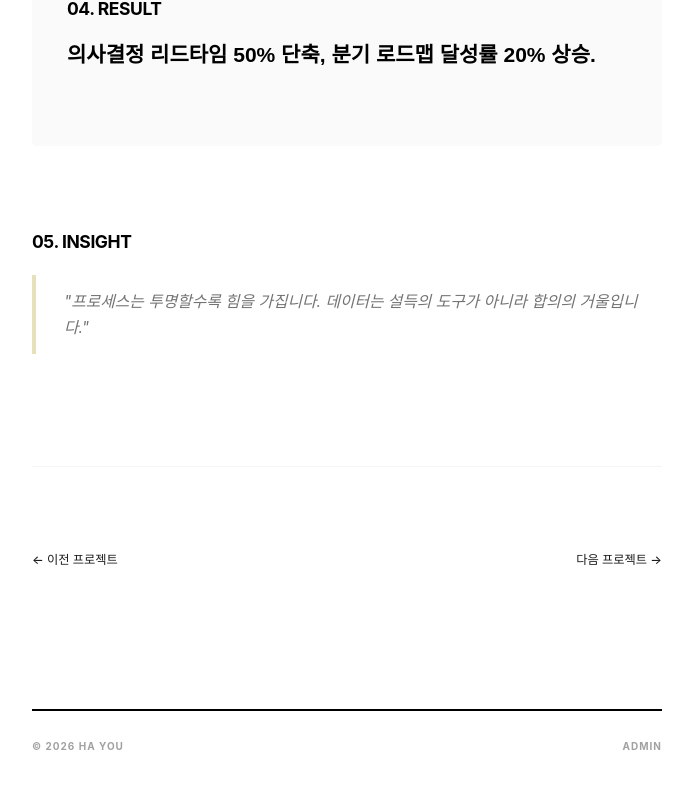
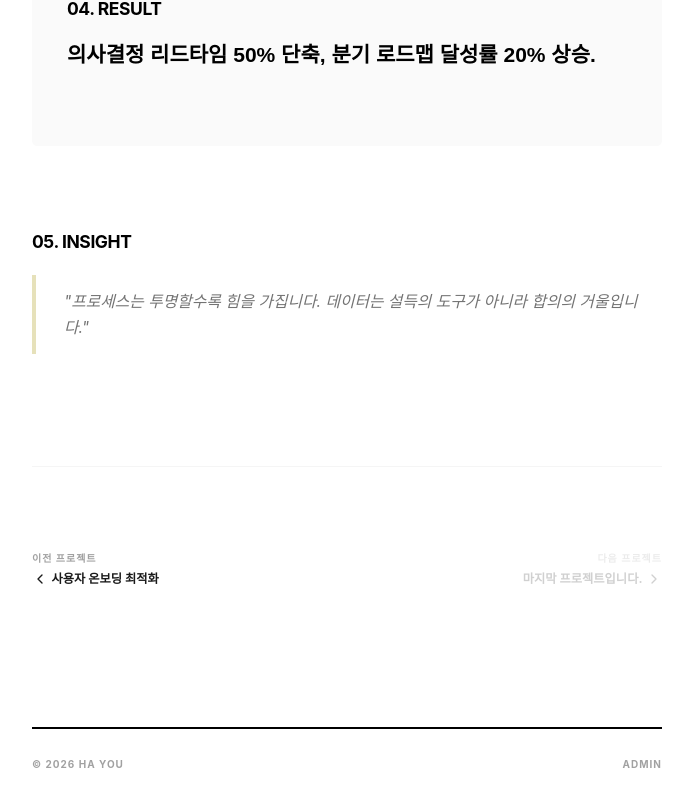
Before and after one commit to flowmapyouer-cmyk/-, a React (Vite) app: page /project/data-driven-backlog-management in a window 1280 px wide. Shown: the part 1365-2172 px from the top of the page, without its empty margins (293-985 px from the left). Built offline with nearby package versions, Linux system fonts and the light colour scheme.

Commit message:
feat: Add project navigation and update redirects
Implements navigation between project details using previous and next links.
Filters projects to only show published ones for navigation.
Updates _redirects file to ensure SPA routing works correctly.

```diff
--- a/src/pages/ProjectDetail.tsx
+++ b/src/pages/ProjectDetail.tsx
@@ -1,14 +1,24 @@
 import { useParams, Link } from 'react-router-dom';
 import { motion } from 'motion/react';
-import { ArrowLeft } from 'lucide-react';
+import { ArrowLeft, ChevronLeft, ChevronRight } from 'lucide-react';
 import { useData } from '../context/DataContext';
+import { useMemo } from 'react';
 
 export default function ProjectDetail() {
   const { slug } = useParams();
   const { projects } = useData();
-  const project = projects.find(p => p.slug === slug);
 
-  if (!project) return <div>Project not found</div>;
+  const publishedProjects = useMemo(() => {
+    return projects.filter(p => p.published);
+  }, [projects]);
+
+  const currentIndex = publishedProjects.findIndex(p => p.slug === slug);
+  const project = publishedProjects[currentIndex];
+
+  const prevProject = currentIndex > 0 ? publishedProjects[currentIndex - 1] : null;
+  const nextProject = currentIndex < publishedProjects.length - 1 ? publishedProjects[currentIndex + 1] : null;
+
+  if (!project) return <div className="min-h-screen flex items-center justify-center font-bold">프로젝트를 찾을 수 없습니다.</div>;
 
   return (
     <motion.div
@@ -16,8 +26,8 @@ export default function ProjectDetail() {
       animate={{ opacity: 1 }}
       className="max-w-screen-md mx-auto px-6 py-24"
     >
-      <Link to="/" className="inline-flex items-center gap-2 text-sm text-neutral-400 hover:text-black mb-12 transition-colors">
-        <ArrowLeft size={16} /> 홈으로 돌아가기
+      <Link to="/work" className="inline-flex items-center gap-2 text-sm text-neutral-400 hover:text-black mb-12 transition-colors font-bold uppercase tracking-tight">
+        <ArrowLeft size={16} /> 전체 프로젝트로 돌아가기
       </Link>
 
       <header className="mb-20">
@@ -76,9 +86,41 @@ export default function ProjectDetail() {
       </article>
 
       <footer className="pt-24 border-t border-neutral-100">
-        <div className="flex justify-between items-center text-sm mb-20">
-          <Link to="/" className="font-medium hover:underline">← 이전 프로젝트</Link>
-          <Link to="/" className="font-medium hover:underline">다음 프로젝트 →</Link>
+        <div className="flex justify-between items-center mb-20">
+          <div>
+            {prevProject ? (
+              <Link to={`/project/${prevProject.slug}`} className="group block">
+                <span className="text-[10px] font-bold text-neutral-400 uppercase tracking-widest block mb-1">이전 프로젝트</span>
+                <span className="text-sm font-bold group-hover:text-brand transition-colors flex items-center gap-1">
+                  <ChevronLeft size={16} /> {prevProject.title}
+                </span>
+              </Link>
+            ) : (
+              <div className="opacity-20 pointer-events-none">
+                <span className="text-[10px] font-bold text-neutral-400 uppercase tracking-widest block mb-1">이전 프로젝트</span>
+                <span className="text-sm font-bold flex items-center gap-1">
+                  <ChevronLeft size={16} /> 첫 번째 프로젝트입니다.
+                </span>
+              </div>
+            )}
+          </div>
+          <div className="text-right">
+            {nextProject ? (
+              <Link to={`/project/${nextProject.slug}`} className="group block">
+                <span className="text-[10px] font-bold text-neutral-400 uppercase tracking-widest block mb-1">다음 프로젝트</span>
+                <span className="text-sm font-bold group-hover:text-brand transition-colors flex items-center gap-1 justify-end">
+                  {nextProject.title} <ChevronRight size={16} />
+                </span>
+              </Link>
+            ) : (
+              <div className="opacity-20 pointer-events-none">
+                <span className="text-[10px] font-bold text-neutral-400 uppercase tracking-widest block mb-1">다음 프로젝트</span>
+                <span className="text-sm font-bold flex items-center gap-1 justify-end">
+                  마지막 프로젝트입니다. <ChevronRight size={16} />
+                </span>
+              </div>
+            )}
+          </div>
         </div>
         <div className="pt-20">
           <div className="h-0.5 bg-black w-full mb-8" />
```
Also changed, not shown: 1 other file (tests, documents, lock files or other folders).
